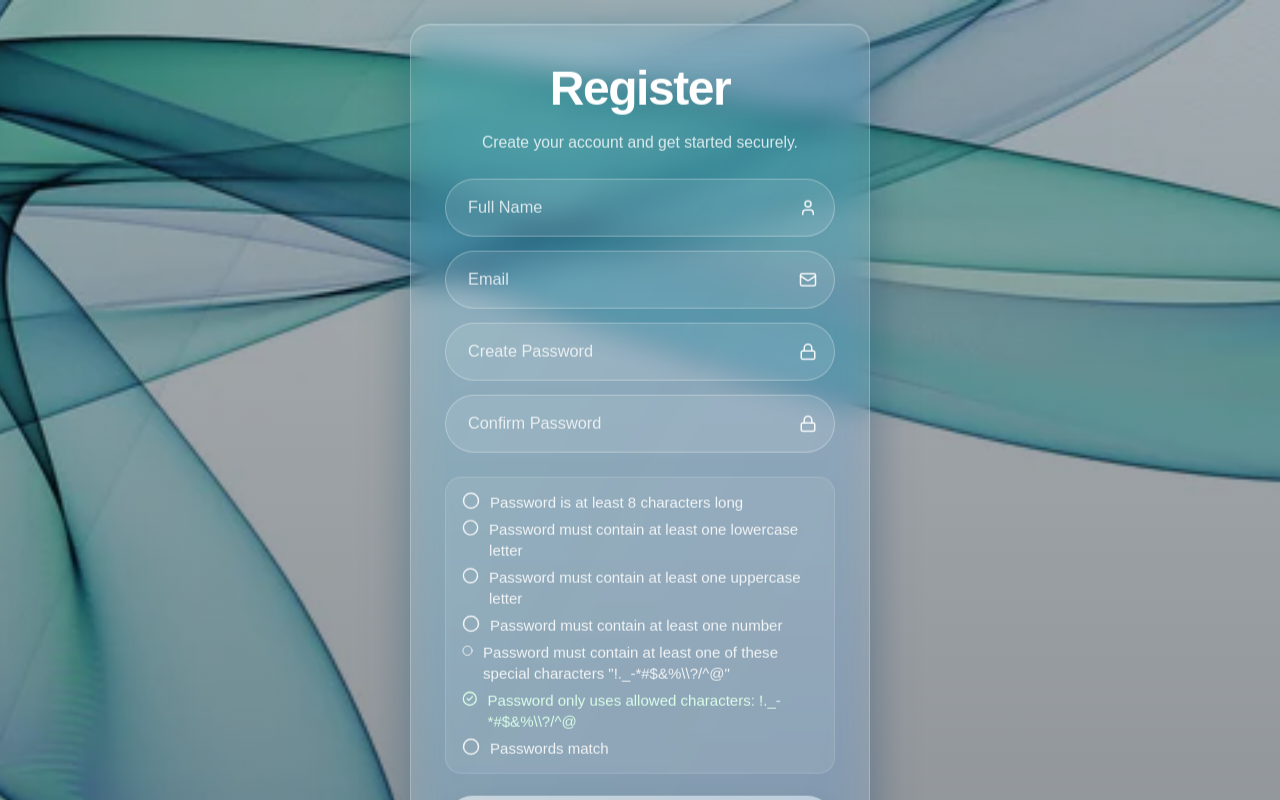
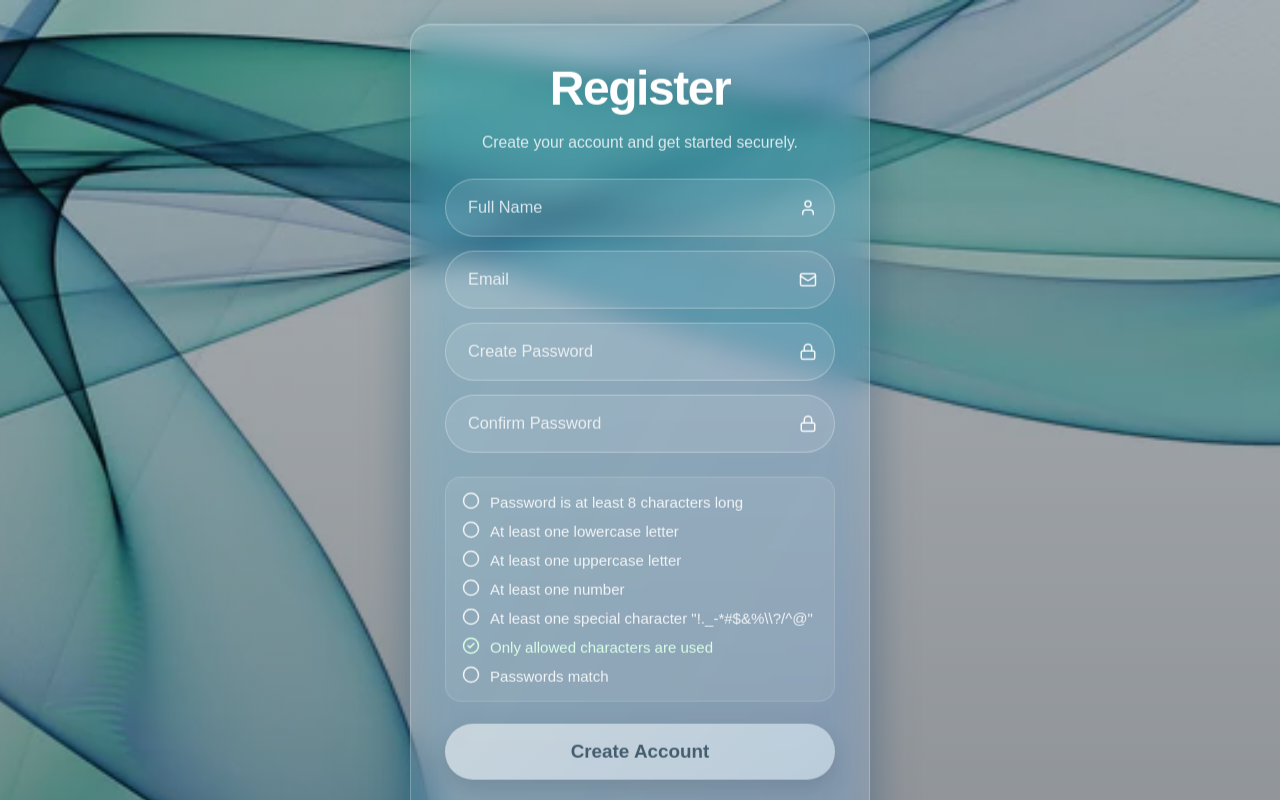
Before and after one commit to sum09fairSaif/signin-registration-test-project, a Next.js app: page /signup in a window 1280 px wide. Shown: the top 800 px of the page. Built offline with nearby package versions, Linux system fonts and the light colour scheme; no server answers.

Commit message:
cleaned up app/globals.css and app/signup/page.tsx so that the strong passwords creation and acceptance checklist styles don’t conflict and the bullet/circle size stays consistent for all the rules

```diff
--- a/app/globals.css
+++ b/app/globals.css
@@ -431,26 +431,28 @@ a {
   margin-top: 10px;
   display: flex;
   flex-direction: column;
-  gap: 6px;
-  font-size: 0.9rem;
-  color: #ddd;
+  gap: 8px;
+  font-size: 0.95rem;
+  color: #e5e7eb;
 }
 
 .check-item {
   display: flex;
   align-items: center;
-  gap: 8px;
+  gap: 10px;
 }
 
 .check-item .circle {
-  width: 16px;
-  height: 16px;
+  width: 20px;
+  height: 20px;
+  min-width: 20px;
   border-radius: 50%;
-  border: 2px solid #aaa;
+  border: 2px solid rgba(255, 255, 255, 0.6);
   display: flex;
   align-items: center;
   justify-content: center;
-  font-size: 10px;
+  font-size: 12px;
+  transition: all 0.2s ease
 }
 
 .check-item.ok .circle {
--- a/app/signup/page.tsx
+++ b/app/signup/page.tsx
@@ -149,27 +149,18 @@ export default function SignupPage() {
 
           {/* PASSWORD CHECKLIST */}
           <div className="password-checklist">
-            <Rule ok={checks.length} text="Password is at least 8 characters long" />
             <Rule
-              ok={checks.lower}
-              text="Password must contain at least one lowercase letter"
+              ok={checks.length}
+              text="Password is at least 8 characters long"
             />
-            <Rule
-              ok={checks.upper}
-              text="Password must contain at least one uppercase letter"
-            />
-            <Rule
-              ok={checks.number}
-              text="Password must contain at least one number"
-            />
+            <Rule ok={checks.lower} text="At least one lowercase letter" />
+            <Rule ok={checks.upper} text="At least one uppercase letter" />
+            <Rule ok={checks.number} text="At least one number" />
             <Rule
               ok={checks.special}
-              text='Password must contain at least one of these special characters "!._-*#$&%\\?/^@"'
+              text='At least one special character "!._-*#$&%\\?/^@"'
             />
-            <Rule
-              ok={checks.allowed}
-              text='Password only uses allowed characters: !._-*#$&%\\?/^@'
-            />
+            <Rule ok={checks.allowed} text="Only allowed characters are used" />
             <Rule ok={checks.match} text="Passwords match" />
           </div>
 
```
